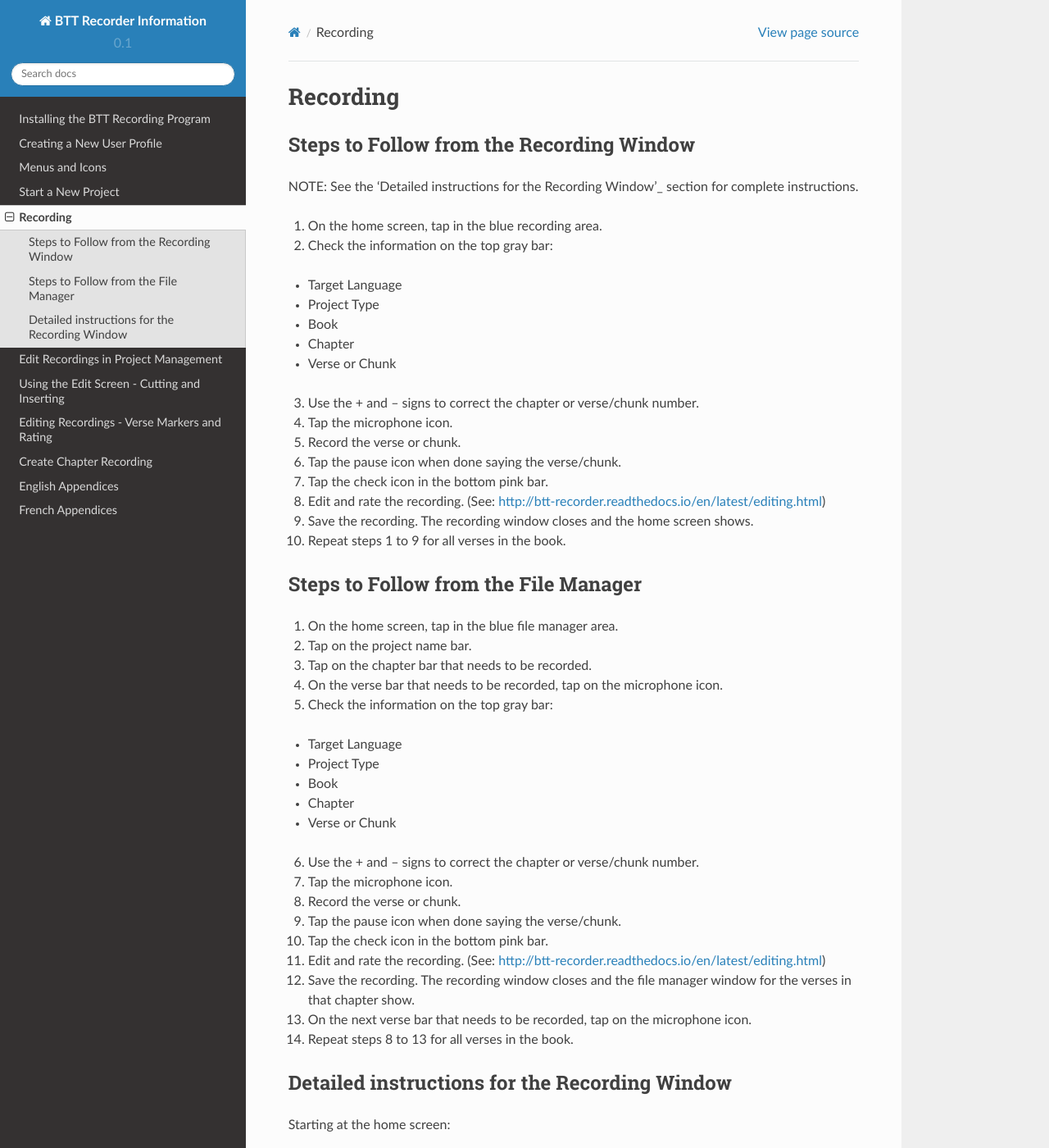
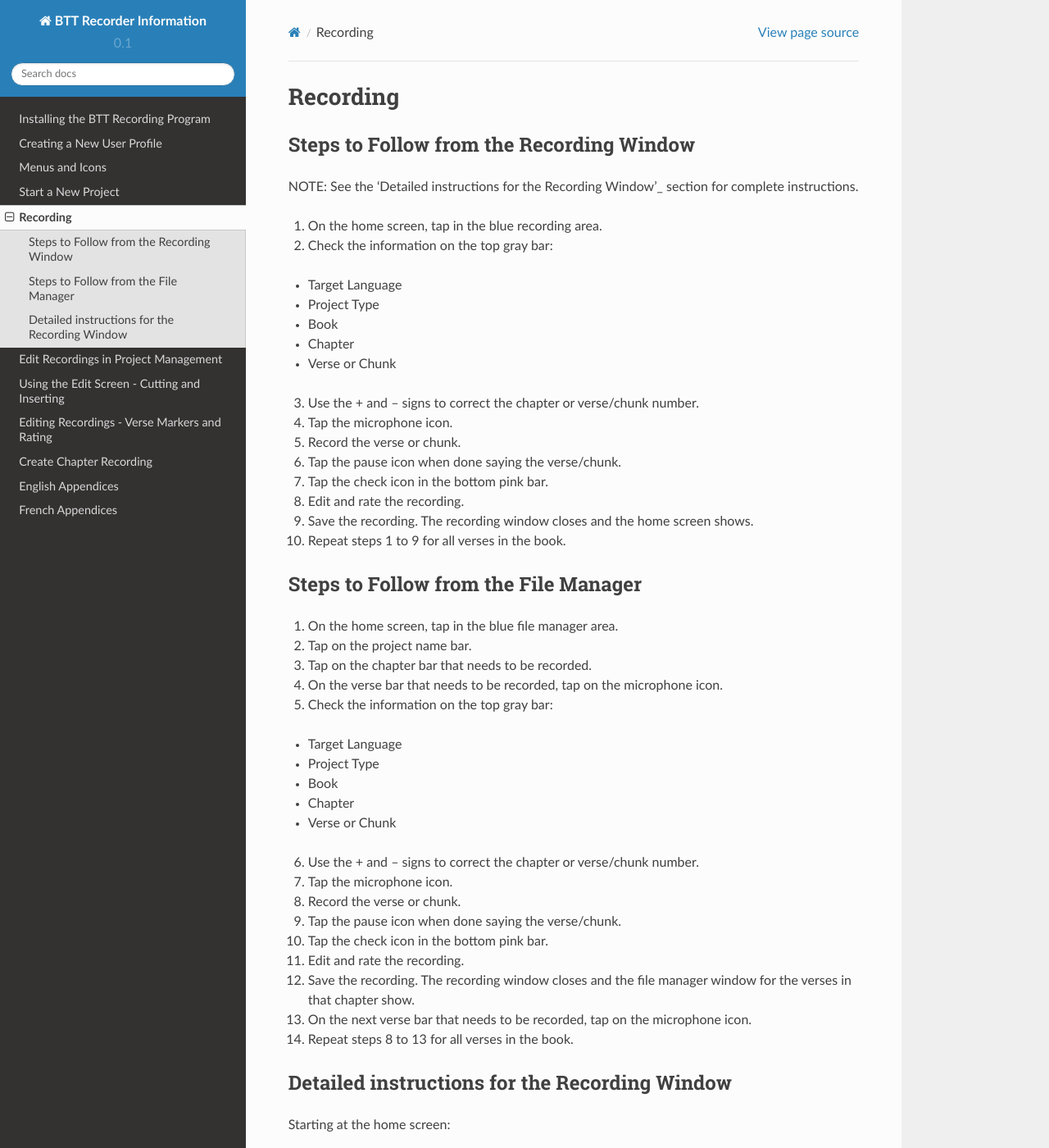
Before and after one commit to pgamer78/btt-recorder-docs, a Sphinx documentation site: the page built from docs/recording.rst, in a window 1280 px wide and 1400 px high. Shown: the whole window at 82% size. Built offline with Sphinx 7.4.7 and the Read the Docs theme 2.0.0, drawn with Linux system fonts in a browser that asks for light colours; pages that are not in the unit, such as notebooks, are missing from menus.

Commit message:
Update recording.rst

```diff
--- a/docs/recording.rst
+++ b/docs/recording.rst
@@ -25,7 +25,7 @@ NOTE: See the 'Detailed instructions for the Recording Window'_ section for comp
 
 7.	Tap the check icon in the bottom pink bar.
 
-8.	Edit and rate the recording. (See: http://btt-recorder.readthedocs.io/en/latest/editing.html)
+8.	Edit and rate the recording.
 
 9.	Save the recording. The recording window closes and the home screen shows.
 
@@ -61,7 +61,7 @@ Steps to Follow from the File Manager
 
 10.	Tap the check icon in the bottom pink bar.
 
-11.	Edit and rate the recording. (See: http://btt-recorder.readthedocs.io/en/latest/editing.html)
+11.	Edit and rate the recording.
 
 12.	Save the recording. The recording window closes and the file manager window for the verses in that chapter show.
 
```
